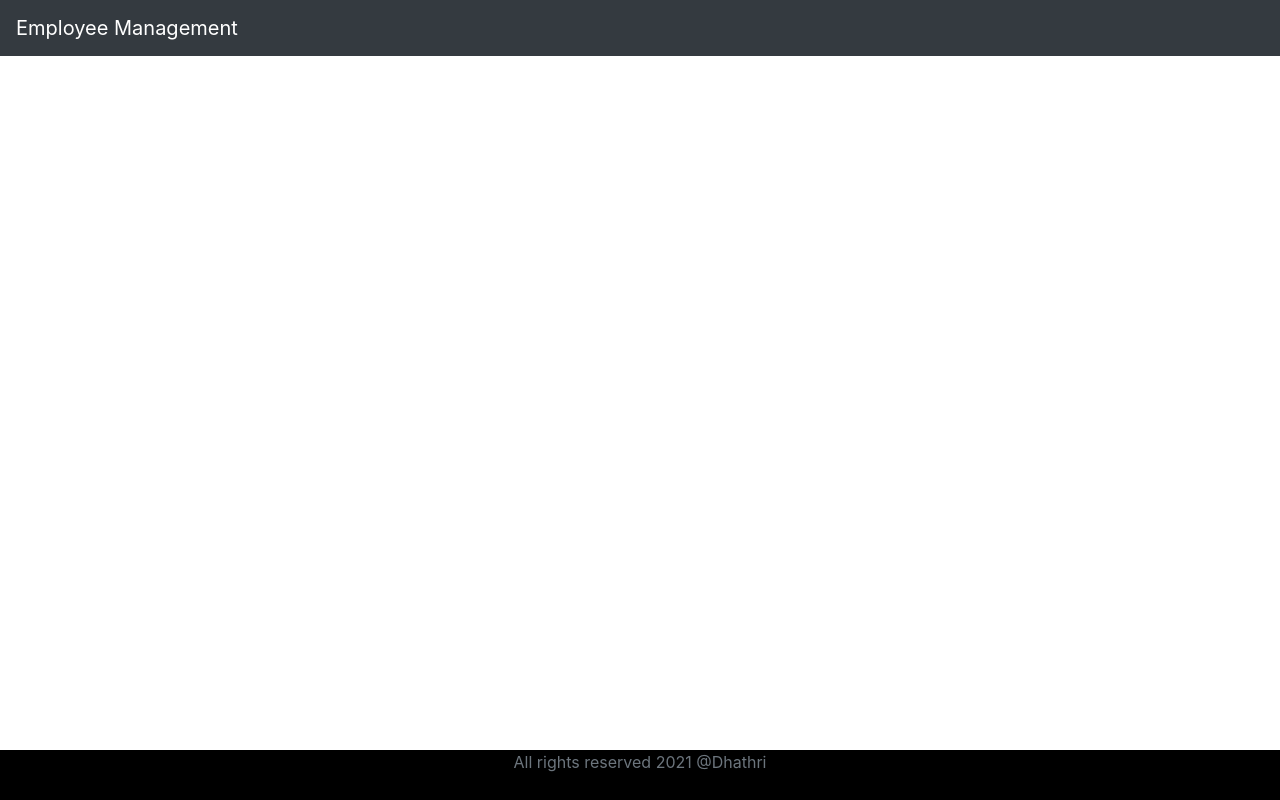
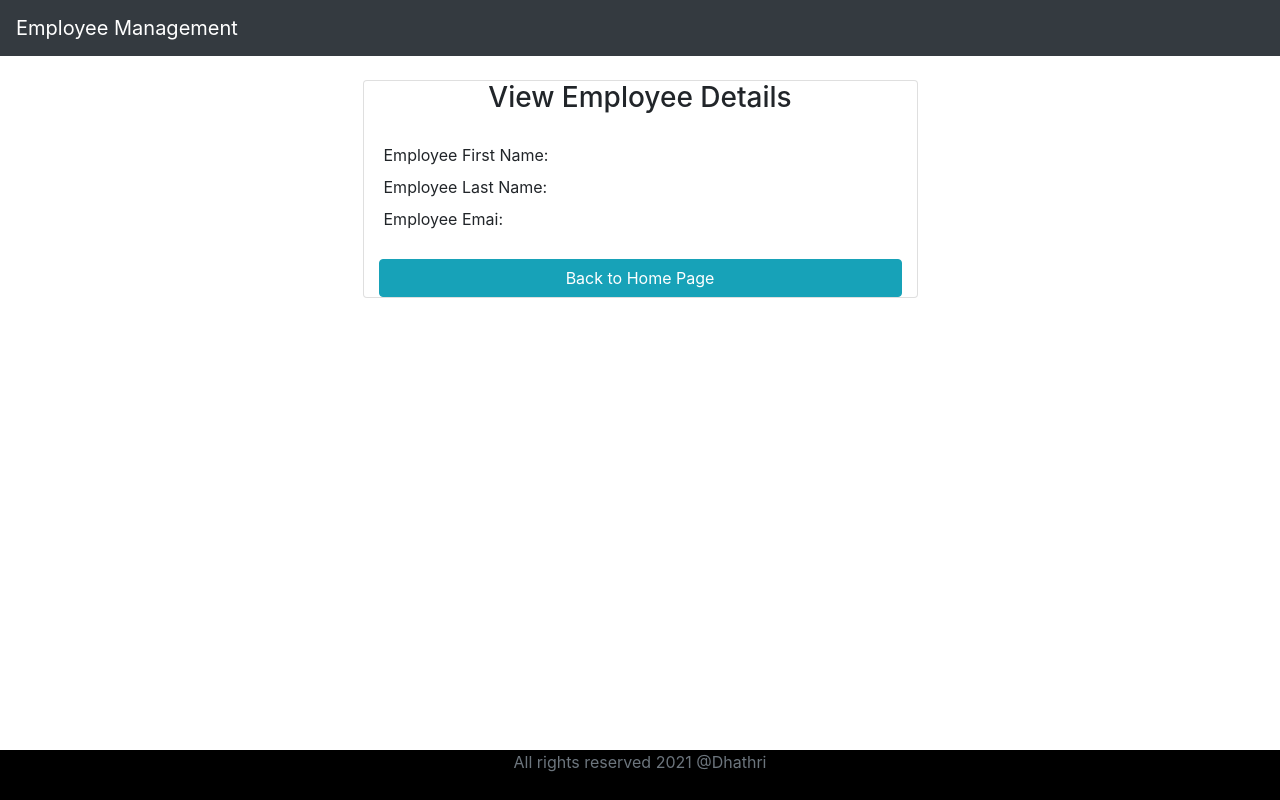
Before and after one commit to Dhathri29/spring-react-crud-app, a React (Create React App) app in the folder client/: page /view/1 in a window 1280 px wide. Built offline with nearby package versions, Linux system fonts and the light colour scheme; no server answers.

Commit message:
added view employee functionality

```diff
--- a/client/src/App.js
+++ b/client/src/App.js
@@ -5,6 +5,7 @@ import ListEmployee from "./components/ListEmployee";
 import Header from "./components/Header";
 import Footer from "./components/Footer";
 import AddEmployee from "./components/AddEmployee";
+import ViewEmployee from "./components/ViewEmployee";
 
 function App() {
     return (
@@ -16,6 +17,7 @@ function App() {
                         <Route path="/" exact component={ListEmployee} />
                         <Route path="/employees" component={ListEmployee} />
                         <Route path="/add/:id" component={AddEmployee} />
+                        <Route path="/view/:id" component={ViewEmployee} />
                     </switch>
                 </div>
                 <Footer />
--- a/client/src/components/ListEmployee.js
+++ b/client/src/components/ListEmployee.js
@@ -37,12 +37,16 @@ const ListEmployee = () => {
         history.push("/employees");
     };
 
+    const handleViewEmployee = (id) => {
+        history.push(`/view/${id}`);
+    };
+
     return (
         <div>
             <h2 className="text-center">Employee List</h2>
             <div className="row">
                 <button
-                    className="btn btn-primary"
+                    className="btn btn-primary mb-3"
                     onClick={() => handleAddEmployee()}
                 >
                     Add Employee
@@ -74,12 +78,20 @@ const ListEmployee = () => {
                                         Update
                                     </button>
                                     <button
-                                        className="btn btn-danger"
+                                        className="btn btn-danger mr-3"
                                         onClick={() =>
                                             handleDeleteEmployee(employee.id)
                                         }
                                     >
                                         Delete
+                                    </button>
+                                    <button
+                                        className="btn btn-info"
+                                        onClick={() =>
+                                            handleViewEmployee(employee.id)
+                                        }
+                                    >
+                                        View Details
                                     </button>
                                 </td>
                             </tr>
--- /dev/null
+++ b/client/src/components/ViewEmployee.js
@@ -0,0 +1,62 @@
+import React, { useEffect, useState } from "react";
+import { useHistory, useParams } from "react-router-dom";
+import { getEmployeeById } from "../actions/addEmployee";
+
+const ViewEmployee = () => {
+    const history = useHistory();
+    const { id } = useParams();
+
+    const [formData, setFormData] = useState({
+        id: id,
+        employee: [],
+    });
+
+    const { employee } = formData;
+
+    useEffect(() => {
+        const viewDetails = async () => {
+            const employeeData = await getEmployeeById(id);
+            setFormData({
+                ...formData,
+                employee: employeeData,
+            });
+        };
+        viewDetails();
+    });
+
+    const handleHomePage = (e) => {
+        e.preventDefault();
+        history.push(`/employees`);
+    };
+
+    return (
+        <div>
+            <br></br>
+            <div className="card col-md-6 offset-md-3">
+                <h3 className="text-center"> View Employee Details </h3>
+                <div className="card-body">
+                    <div className="row">
+                        <label> Employee First Name:</label>
+                        <div>{employee.firstName}</div>
+                    </div>
+                    <div className="row">
+                        <label> Employee Last Name:</label>
+                        <div>{employee.lastName}</div>
+                    </div>
+                    <div className="row">
+                        <label> Employee Emai:</label>
+                        <div>{employee.emailId}</div>
+                    </div>
+                </div>
+                <button
+                    className="btn btn-info"
+                    onClick={(e) => handleHomePage(e)}
+                >
+                    Back to Home Page
+                </button>
+            </div>
+        </div>
+    );
+};
+
+export default ViewEmployee;
```
